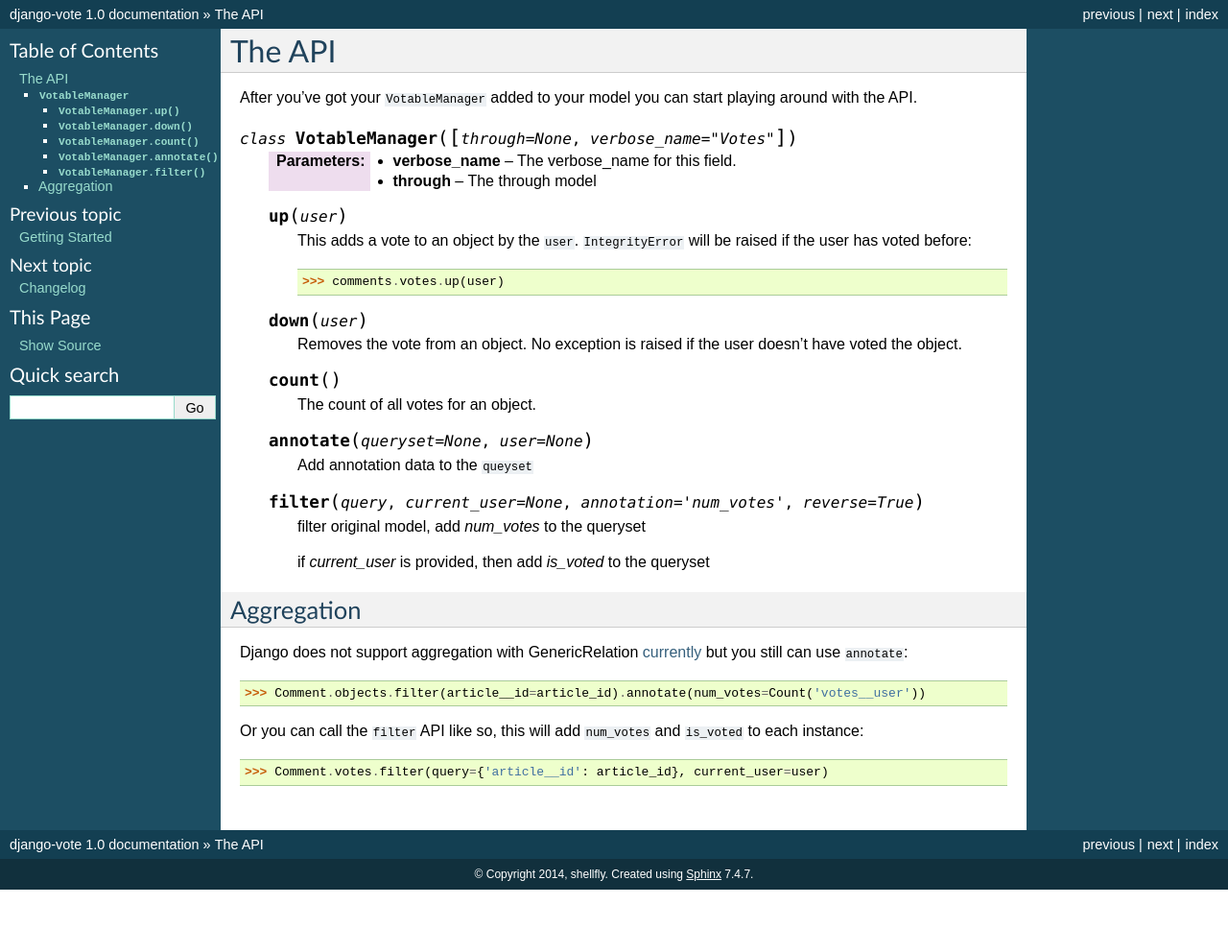
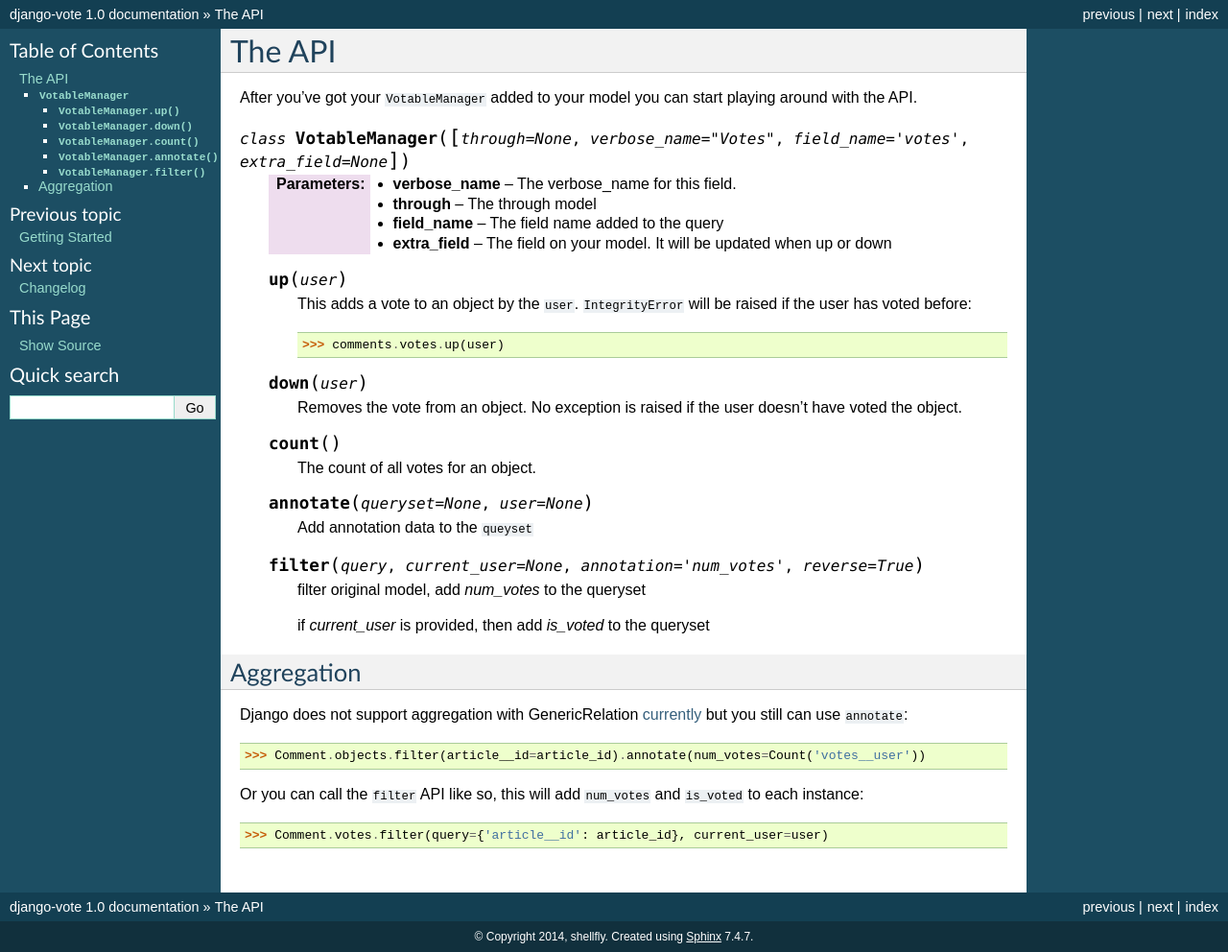
Before and after one commit to shellfly/django-vote, a Sphinx documentation site: the page built from docs/api.rst, in a window 1280 px wide. Shown: the whole page at 96% size. Built offline with Sphinx 7.4.7, drawn with Linux system fonts in a browser that asks for light colours; before the commit the page ends 927 px from its top, so only the background shows below that.

Commit message:
modify doc

```diff
--- a/docs/api.rst
+++ b/docs/api.rst
@@ -4,10 +4,12 @@ The API
 After you've got your ``VotableManager`` added to your model you can start
 playing around with the API.
 
-.. class:: VotableManager([through=None, verbose_name="Votes"])
+.. class:: VotableManager([through=None, verbose_name="Votes", field_name='votes', extra_field=None])
 
     :param verbose_name: The verbose_name for this field.
     :param through: The through model
+    :param field_name: The field name added to the query
+    :param extra_field: The field on your model. It will be updated when up or down
 
     .. method:: up(user)
 
```
